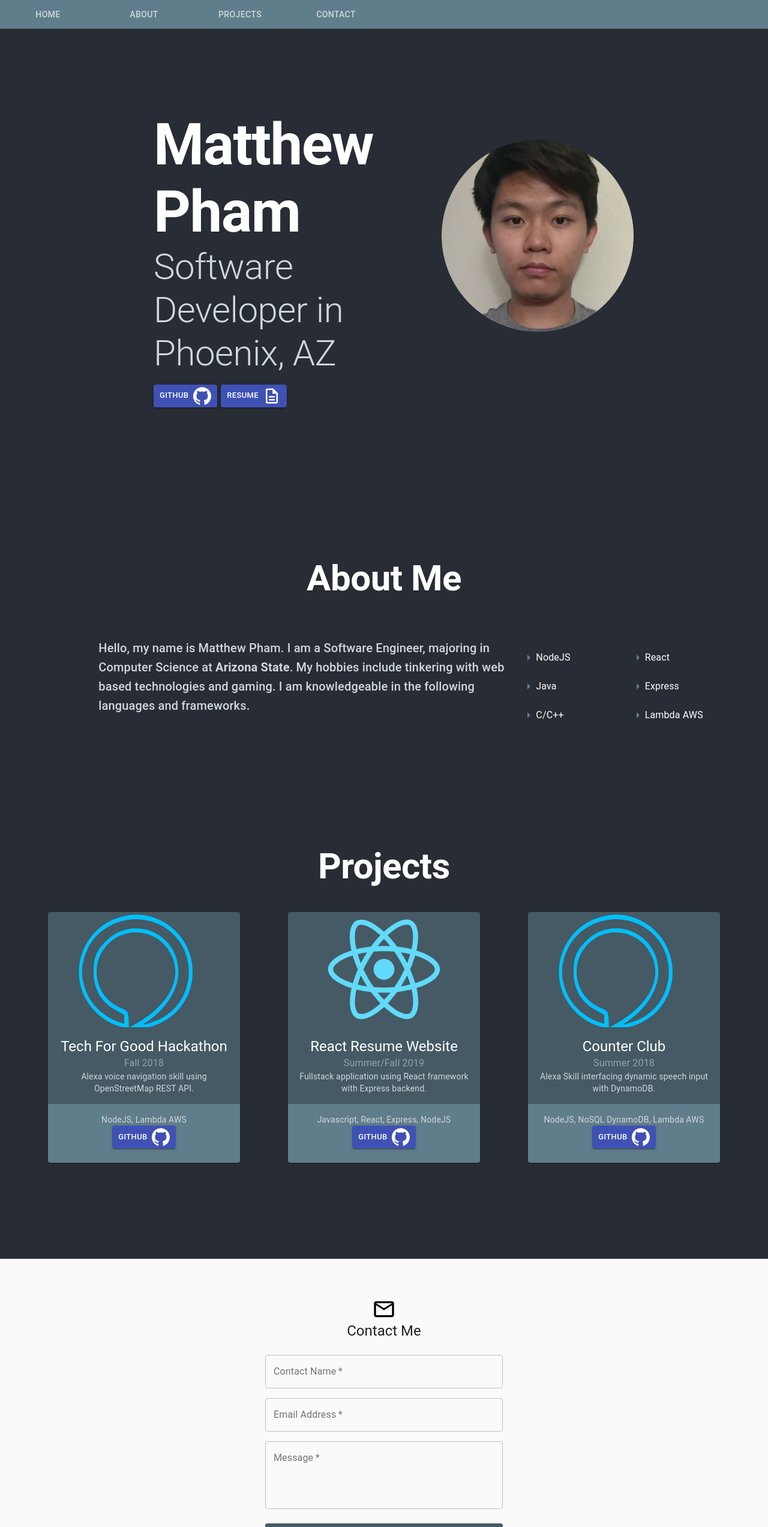
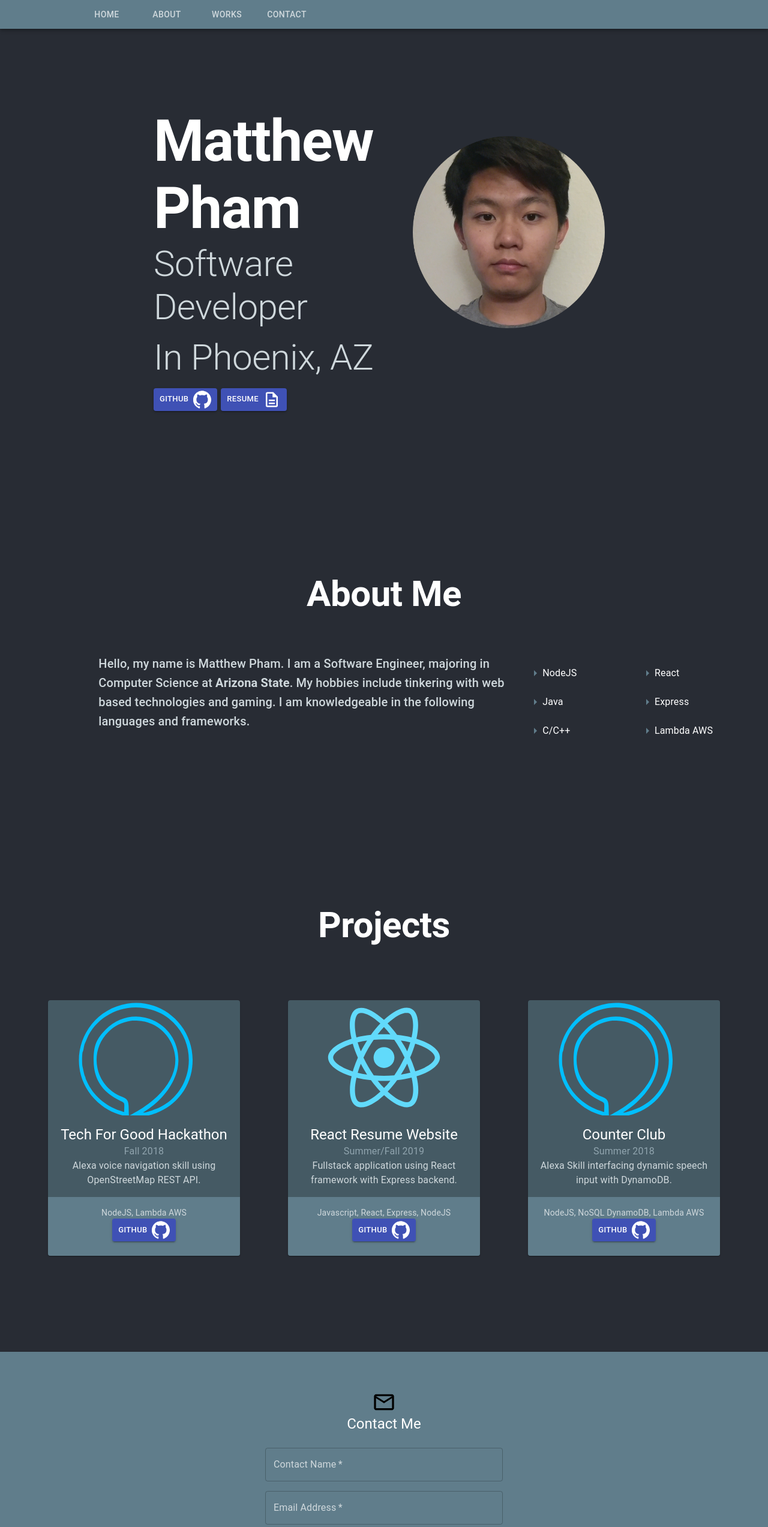
Before and after one commit to MatthewThePham/React-Resume, a React (Create React App) app in the folder client/: page / in a window 1280 px wide. Shown: the top 2545 px of the page at 60% size. Built offline with nearby package versions, Linux system fonts and the light colour scheme; no server answers.

Commit message:
Finished even spacing, edited coloring and design. NEED to add ENV for real email

```diff
--- a/client/src/App.js
+++ b/client/src/App.js
@@ -4,6 +4,7 @@ import AppBar from "@material-ui/core/AppBar";
 import Tabs from "@material-ui/core/Tabs";
 import Tab from "@material-ui/core/Tab";
 import useScrollTrigger from '@material-ui/core/useScrollTrigger';
+import Slide from '@material-ui/core/Slide';
 
 //example from material-ui
 import Homepage from './components/homePage';
@@ -12,21 +13,19 @@ import ProjectPage from './components/ProjectsPage';
 import AboutPage from './components/AboutPage';
 
 
-//fancy UI elevation for navbar
-function ElevationScroll(props) {
+//fancy UI hiding for navbar
+function HideOnScroll(props) {
   const { children, window } = props;
   // Note that you normally won't need to set the window ref as useScrollTrigger
   // will default to window.
   // This is only being set here because the demo is in an iframe.
-  const trigger = useScrollTrigger({
-    disableHysteresis: true,
-    threshold: 0,
-    target: window ? window() : undefined,
-  });
+  const trigger = useScrollTrigger({ target: window ? window() : undefined });
 
-  return React.cloneElement(children, {
-    elevation: trigger ? 10 : 0,
-  });
+  return (
+    <Slide appear={false} direction="down" in={!trigger}>
+      {children}
+    </Slide>
+  );
 }
 
 
@@ -76,19 +75,20 @@ class App extends Component{
     return (
       <div className="App">
 
-        <ElevationScroll>
+        <HideOnScroll>
           <AppBar style={{ backgroundColor: '#607d8b' }} >
               <Tabs
                 onChange={this.handleChange}
                 aria-label="simple tabs example"
+                style={{paddingLeft:"10%", justify:"center"}}
               >
-                <Tab label="Home"  />
-                <Tab label="About" />
-                <Tab label="Projects" />
-                <Tab label="Contact" />
+                <Tab label="Home" style={{ minWidth: 100}}/>
+                <Tab label="About" style={{minWidth: 100}}/>
+                <Tab label="Works" style={{minWidth: 100}}/>
+                <Tab label="Contact" style={{minWidth: 100}}/>
               </Tabs>
           </AppBar>
-        </ElevationScroll>
+        </HideOnScroll>
 
         <div>{this.state.response}</div>
 
--- a/client/src/components/AboutPage.js
+++ b/client/src/components/AboutPage.js
@@ -12,11 +12,11 @@ class AboutPage extends Component{
     render(){
         return(
             <div style={{backgroundColor: '#282c34'}}>
-                <Typography variant="h2" component="h2" style={{ paddingTop:"10%", color: 'white'}}  >
+                <Typography variant="h2" component="h2" style={{ paddingTop:"12%", color: 'white'}}  >
                     <b>About Me</b>
                 </Typography>
 
-                <Grid container flexShrink={1} style={{paddingTop:"5%",paddingBottom:"5%", paddingLeft:"10%",paddingRight:"5%", textAlign:"left"}}>
+                <Grid container style={{paddingTop:"5%",paddingBottom:"5%", paddingLeft:"10%",paddingRight:"5%", textAlign:"left"}}>
                     <Grid item md>
                         <Typography variant="h6"  style={{ color: '#cfd8dc',paddingBottom:"3%", paddingLeft:"5%"}}>
                             Hello, my name is Matthew Pham. I am a Software Engineer, majoring in Computer Science at <b>Arizona State</b>.
@@ -25,23 +25,27 @@ class AboutPage extends Component{
                             I am knowledgeable in the following languages and frameworks.
                         </Typography>
                     </Grid>
-                    <Grid item xs="2">
+
+                    <Grid item xs={4}>
+                    <Grid container>
+                        <Grid item xs style={{paddingLeft:"3%", paddingRight:"3%"}}>
                             <List>
                                 <TechDescrip title="NodeJS"></TechDescrip>
                                 <TechDescrip title="Java"></TechDescrip>
                                 <TechDescrip title="C/C++"></TechDescrip>
                             </List>
                         </Grid>
-                    <Grid item xs="2">
+                        <Grid item xs style={{paddingLeft:"3%"}}>
                             <List>
                                 <TechDescrip title="React"></TechDescrip>
                                 <TechDescrip title="Express"></TechDescrip>
                                 <TechDescrip title="Lambda AWS"></TechDescrip>
                             </List>
                         </Grid>
+                    </Grid>
+                    </Grid>
 
                 </Grid>
-
             </div>
         )
     }
--- a/client/src/components/ProjectsPage.js
+++ b/client/src/components/ProjectsPage.js
@@ -10,13 +10,13 @@ class ProjectsPage extends Component{
 
     render(){
         return(
-            <div style={{ paddingTop:120, paddingBottom: 120, backgroundColor: '#282c34'}}>
-                <Typography variant="h2" component="h2" style={{ color: 'white'}}  >
+            <div style={{ paddingTop:"15%", paddingBottom: 120, backgroundColor: '#282c34'}}>
+                <Typography variant="h2" component="h2" style={{ color: 'white', paddingBottom: "2%"}}  >
                     <b>Projects</b>
                 </Typography>
 
-                <Grid container justify = 'space-evenly' style={{ paddingTop:40}}>
-                    <Grid item xs={6} sm={3}>
+                <Grid container justify = 'space-evenly' alignItems="stretch" style={{ paddingTop:"5%"}}>
+                    <Grid item xs={8} sm={3}>
                         <CardProj
                             imagePath="alexaLogo.png"
 
@@ -28,7 +28,7 @@ class ProjectsPage extends Component{
                         />
                     </Grid>
 
-                    <Grid item xs={6} sm={3}>
+                    <Grid item xs={8} sm={3}>
                         <CardProj
                             imagePath="reactLogo.svg"
 
@@ -40,7 +40,7 @@ class ProjectsPage extends Component{
                         />
                     </Grid>
 
-                    <Grid item xs={6} sm={3}>
+                    <Grid item xs={8} sm={3}>
                         <CardProj
                             imagePath="alexaLogo.png"
 
--- a/client/src/components/SignUpPage.js
+++ b/client/src/components/SignUpPage.js
@@ -38,15 +38,10 @@ const useStyles = makeStyles(theme => ({
     }
   },
   paper: {
-    marginTop: theme.spacing(8),
+    paddingTop: theme.spacing(8),
     display: 'flex',
     flexDirection: 'column',
     alignItems: 'center',
-  },
-  avatar: {
-    margin: theme.spacing(1),
-    backgroundColor: theme.palette.secondary.main,
-    marginBottom: theme.spacing(2)
   },
   form: {
     width: '100%', // Fix IE 11 issue.
@@ -56,6 +51,16 @@ const useStyles = makeStyles(theme => ({
     backgroundColor: '#455a64',
     margin: theme.spacing(3, 0, 2),
   },
+  inputLabel: {
+    color: "#cfd8dc"
+  },
+  input: {
+    "&:-webkit-autofill": {
+      WebkitBoxShadow: "0 0 0 1000px #607d8b inset",
+      WebkitTextFillColor:"white"
+    },
+    color: "white"
+  }
 }));
 
 
@@ -175,26 +180,35 @@ export default function SignUp() {
   };
 
   return (
+    <div style={{backgroundColor: '#607d8b'}}>
     <Container component="main" maxWidth="xs">
 
       <CssBaseline />
       <div className={classes.paper} >
         <Avatar
-          className={classes.bigAvatar}
           src={circleAvatar}
         />
 
         {
         ! values.submission
         ?
-        <Fragment >
-        <Typography component="h1" variant="h5">
+        <Fragment>
+        <Typography component="h1" variant="h5" className={classes.input}>
           Contact Me
         </Typography>
         <form className={classes.form} noValidate onSubmit={handleSubmit}>
           <Grid container spacing={2}>
             <Grid item xs={12}>
               <TextField
+
+                inputProps={{
+                  className: classes.input
+                }}
+
+                InputLabelProps={{
+                  className: classes.inputLabel
+                }}
+
                 variant="outlined"
                 required
                 fullWidth
@@ -209,6 +223,14 @@ export default function SignUp() {
             </Grid>
             <Grid item xs={12}>
               <TextField
+
+              inputProps={{
+                className: classes.input
+              }}
+
+              InputLabelProps={{
+                className: classes.inputLabel
+              }}
                 variant="outlined"
                 required
                 fullWidth
@@ -224,6 +246,14 @@ export default function SignUp() {
             </Grid>
             <Grid item xs={12} >
               <TextField
+                inputProps={{
+                  className: classes.input
+                }}
+
+                InputLabelProps={{
+                  className: classes.inputLabel
+                }}
+
                 variant="outlined"
                 multiline
                 rows="4"
@@ -252,12 +282,12 @@ export default function SignUp() {
         :
         <Fragment>
             <Fade in={true} timeout={1000}>
-              <Typography component="h3" variant="h5">
+              <Typography component="h3" variant="h5" className={classes.input}>
                 Thanks for the response!
               </Typography>
             </Fade>
             <Fade in={true} timeout={1000}>
-              <Typography variant="subtitle1" gutterBottom>
+              <Typography variant="subtitle1" className={classes.inputLabel} gutterBottom>
                 We will get back to you shortly.
               </Typography>
             </Fade>
@@ -271,5 +301,6 @@ export default function SignUp() {
         <MadeWithLove />
       </Box>
     </Container>
+    </div>
   );
 }
--- a/client/src/components/cardDescrip.js
+++ b/client/src/components/cardDescrip.js
@@ -41,7 +41,7 @@ export default function cardDescrip(props) {
                 <Typography style={{color: '#90a4ae'}}>
                     {props.date}
                 </Typography>
-                <Typography variant="body" component="p">
+                <Typography variant="body1" component="p">
                     {props.decription}
                     <br />
                 </Typography>
--- a/client/src/components/homePage.js
+++ b/client/src/components/homePage.js
@@ -17,7 +17,7 @@ class Homepage extends Component{
     render() {
         return (
           <header className="App-header">
-            <Grid container justify = 'space-evenly' flexShrink={1} style={{paddingTop:"10%",paddingBottom:"5%", paddingLeft:"20%",paddingRight:"5%", textAlign:"left"}}>
+            <Grid container justify = 'space-evenly' style={{paddingTop:"10%",paddingBottom:"5%", paddingLeft:"20%",paddingRight:"5%", textAlign:"left"}}>
               <Fade in={true} timeout={2000}>
                 <Grid item md>
                   <Typography variant="h1" style={{fontWeight:"bold" ,flexShrink: 1 }}>
@@ -27,7 +27,11 @@ class Homepage extends Component{
                   </Typography>
 
                   <Typography variant="h2"  style={{color: '#cfd8dc', paddingBottom:"3%"}}>
-                      Software Developer in Phoenix, AZ
+                      Software Developer
+                  </Typography>
+
+                  <Typography variant="h2" style={{color: '#cfd8dc', paddingBottom:"3%"}}>
+                    In Phoenix, AZ
                   </Typography>
 
                   <GithubButton link="https://gitlab.com/users/MatthewPh/projects" />
@@ -46,8 +50,8 @@ class Homepage extends Component{
               </Fade>
 
               <Fade in={true} timeout={2000}>
-                <Grid item md style={{ paddingTop:"5%"}}>
-                  <img src={logo} align="left" className="App-logo" alt="logo"/>
+                <Grid item md style={{ paddingTop:"5%", paddingRight:"10%"}}>
+                  <img src={logo} style={{align:"left"}} className="App-logo" alt="logo"/>
                 </Grid>
               </Fade>
 
```
Also changed, not shown: 1 other file (tests, documents, lock files or other folders). Lines whose indentation alone changed are shown as unchanged.
